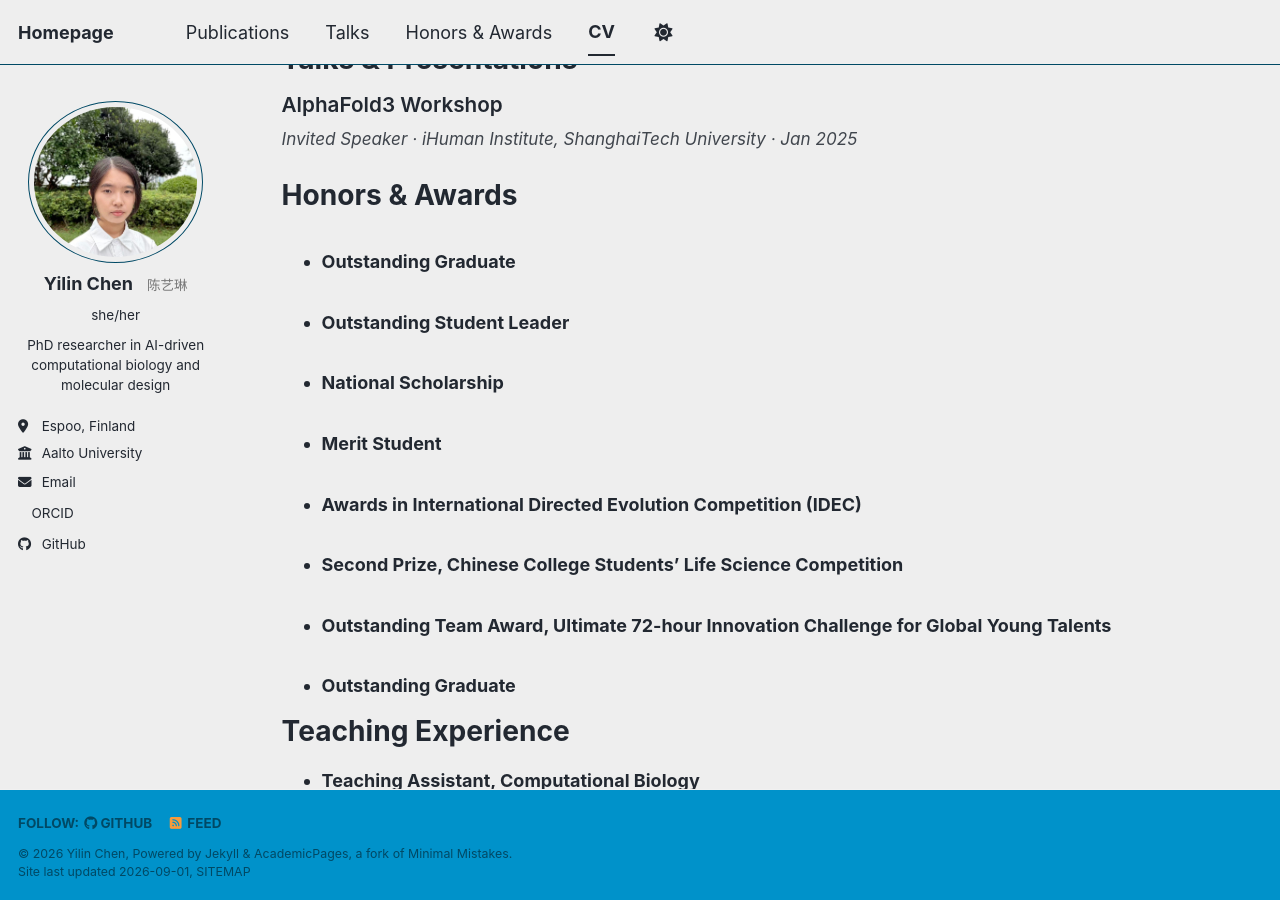
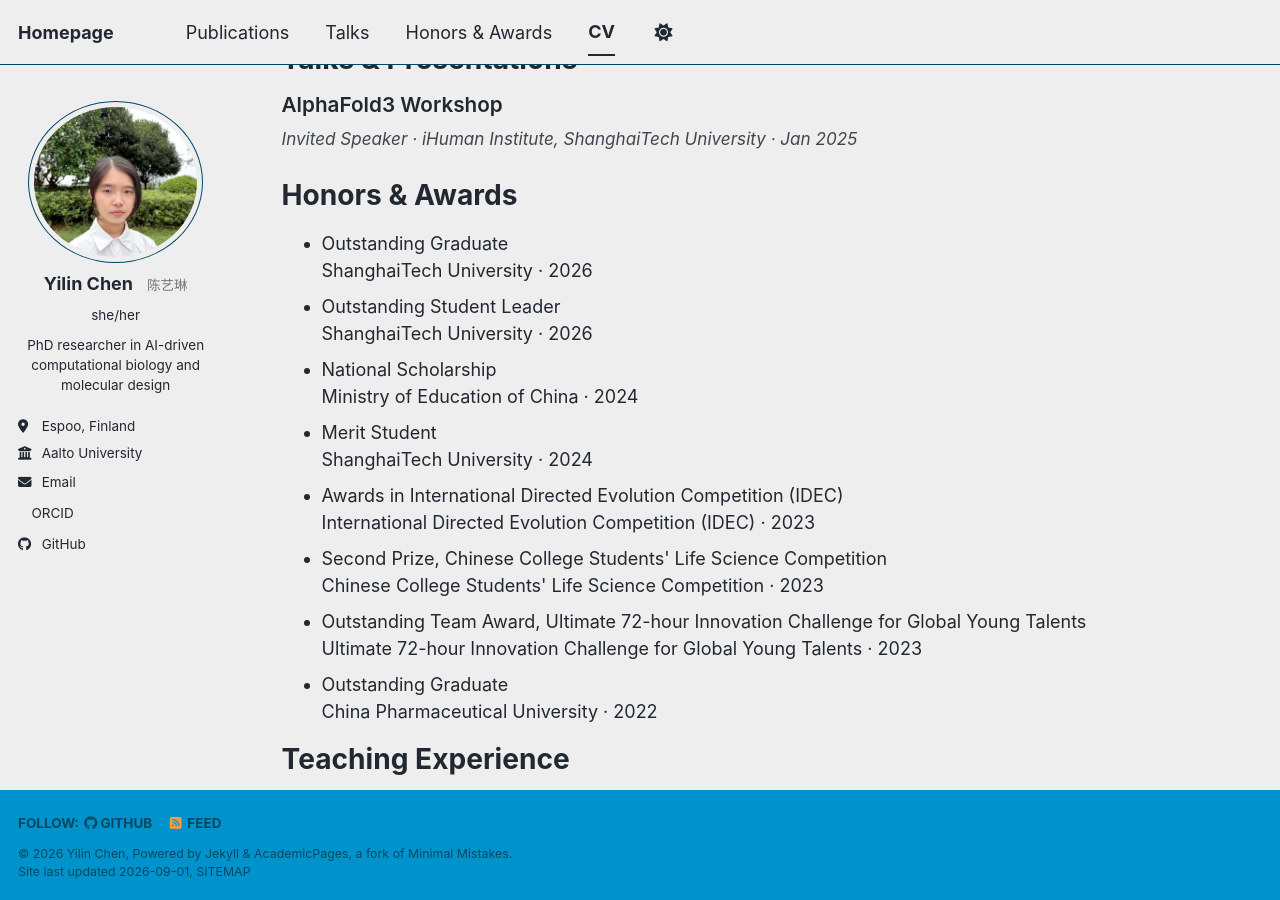
Before and after one commit to yilinchen1205/yilinchen.github.io, a Jekyll site: the page built from _pages/cv.md, in a window 1280 px wide and 900 px high, scrolled down 1881 px. Built offline with Jekyll 4.4.1, drawn with Linux system fonts in a browser that asks for light colours; a style sheet for code colours, icons or effects is not loaded.

Commit message:
Update cv.md

```diff
--- a/_pages/cv.md
+++ b/_pages/cv.md
@@ -102,12 +102,11 @@ Talks & Presentations
 Honors & Awards
 ======
 
-<ul>
+<ul class="award-cv-list">
 {% for post in site.awards reversed %}
-  {% include archive-single-cv.html %}
+  {% include archive-single-award-cv.html %}
 {% endfor %}
 </ul>
-
 
 Teaching Experience
 ======
```
